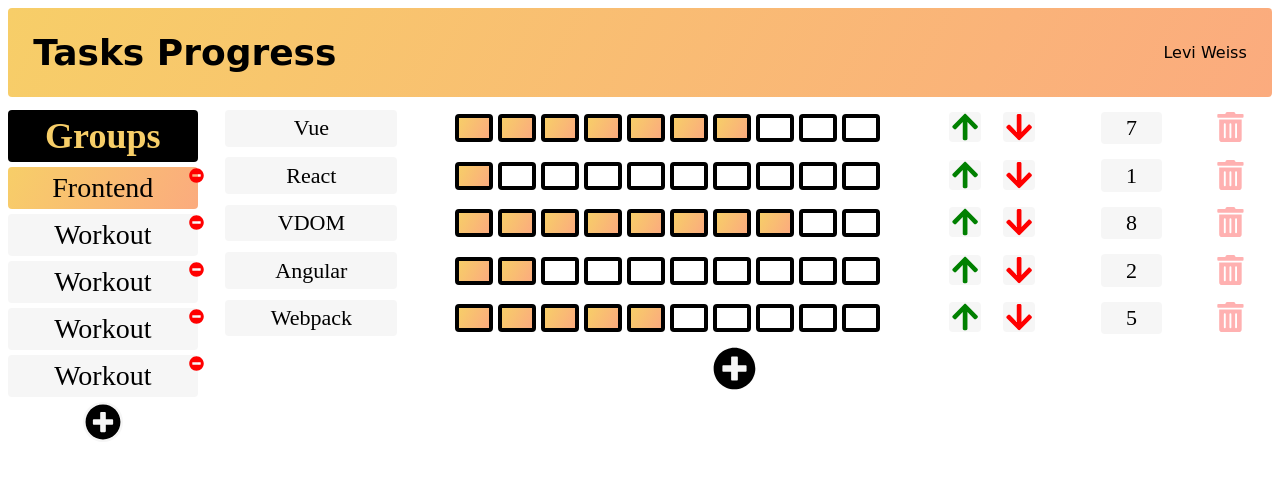
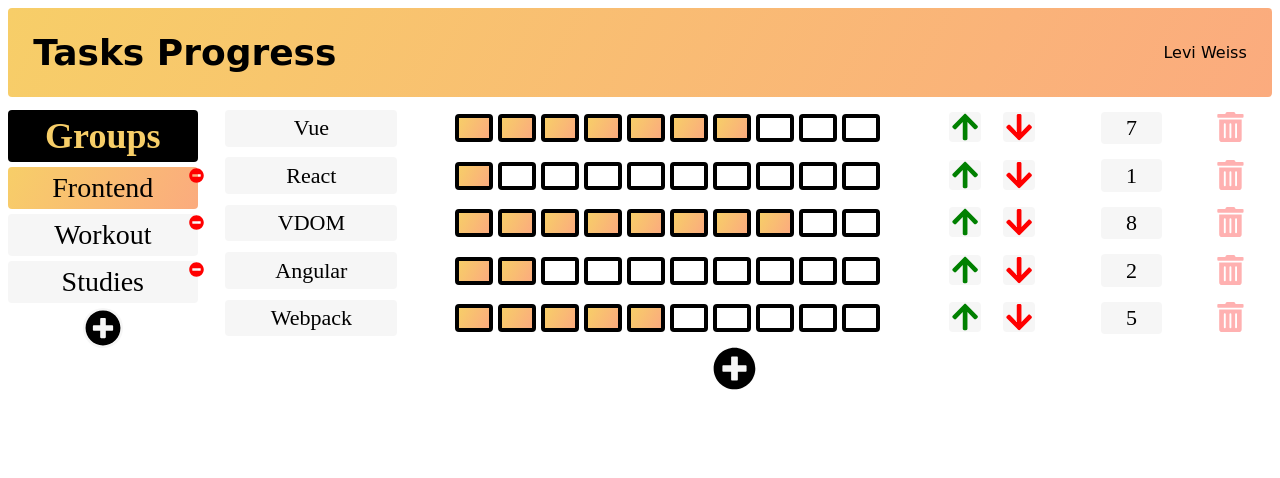
Before and after one commit to leviweiss/Task-Progress, a Vue app: page / in a window 1280 px wide. Shown: the top 478 px of the page. Built offline with nearby package versions, Linux system fonts and the light colour scheme; the HTML template or start-up script is replaced by a standard one.

Commit message:
edit the local tasks info

```diff
--- a/src/store.js
+++ b/src/store.js
@@ -66,79 +66,27 @@ export default new Vuex.Store({
       },
       {
         id: 3,
-        name: 'Workout',
+        name: 'Studies',
         tasks: [
           {
             id: 1,
-            name: 'Abs',
+            name: 'Math',
+            value: 8
+          },
+          {
+            id: 2,
+            name: 'English',
+            value: 10
+          },
+          {
+            id: '3',
+            name: 'Literature',
             value: 4
           },
           {
-            id: 2,
-            name: 'Running',
-            value: 5
-          },
-          {
-            id: 3,
-            name: 'Tennis',
-            value: 7
-          },
-          {
             id: 4,
-            name: 'Gym',
-            value: 5
-          }
-        ]
-      },
-      {
-        id: 4,
-        name: 'Workout',
-        tasks: [
-          {
-            id: 1,
-            name: 'Abs',
-            value: 4
-          },
-          {
-            id: 2,
-            name: 'Running',
-            value: 5
-          },
-          {
-            id: 3,
-            name: 'Tennis',
-            value: 7
-          },
-          {
-            id: 4,
-            name: 'Gym',
-            value: 5
-          }
-        ]
-      },
-      {
-        id: 5,
-        name: 'Workout',
-        tasks: [
-          {
-            id: 1,
-            name: 'Abs',
-            value: 4
-          },
-          {
-            id: 2,
-            name: 'Running',
-            value: 5
-          },
-          {
-            id: 3,
-            name: 'Tennis',
-            value: 7
-          },
-          {
-            id: 4,
-            name: 'Gym',
-            value: 5
+            name: 'Physics',
+            value: 8
           }
         ]
       }
```
